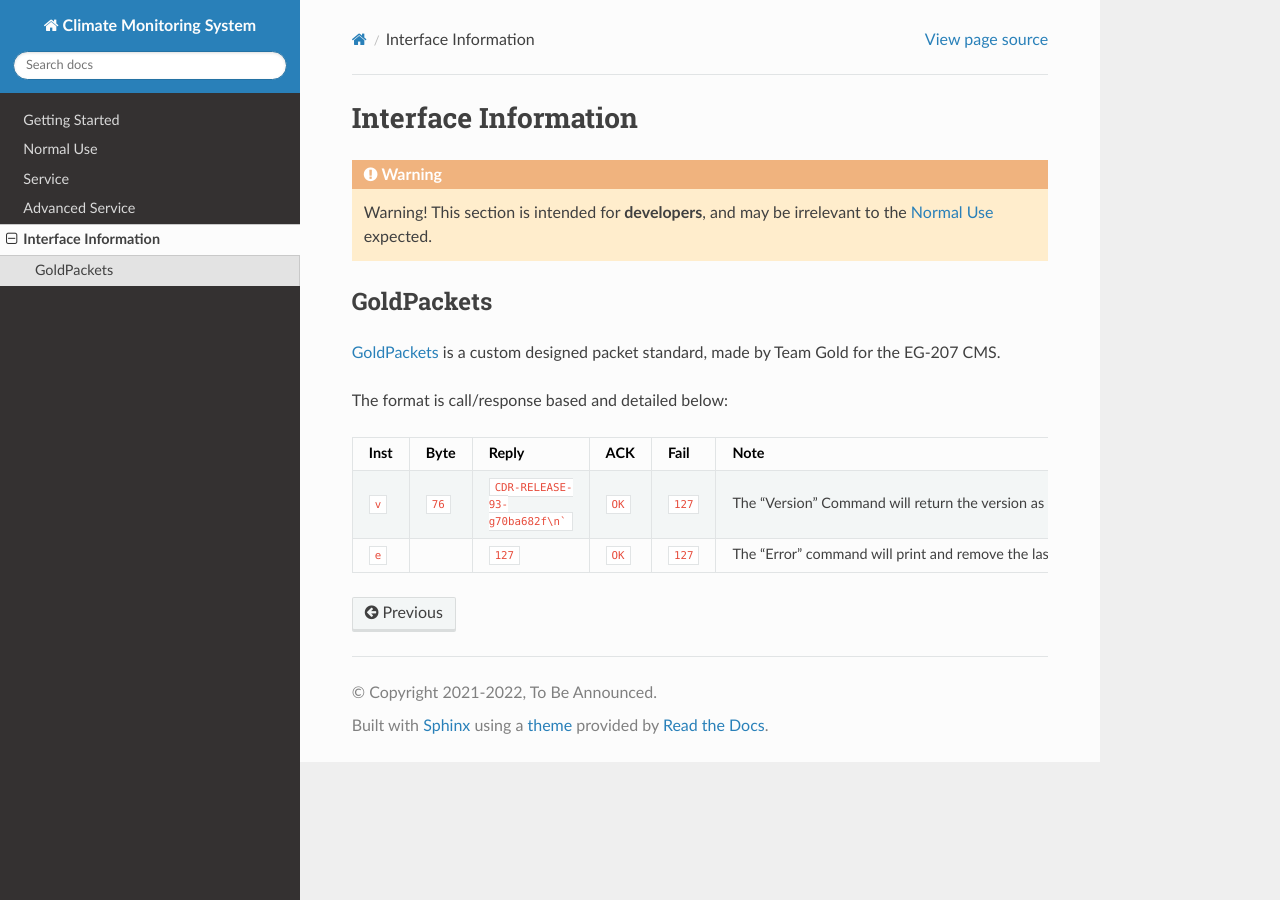
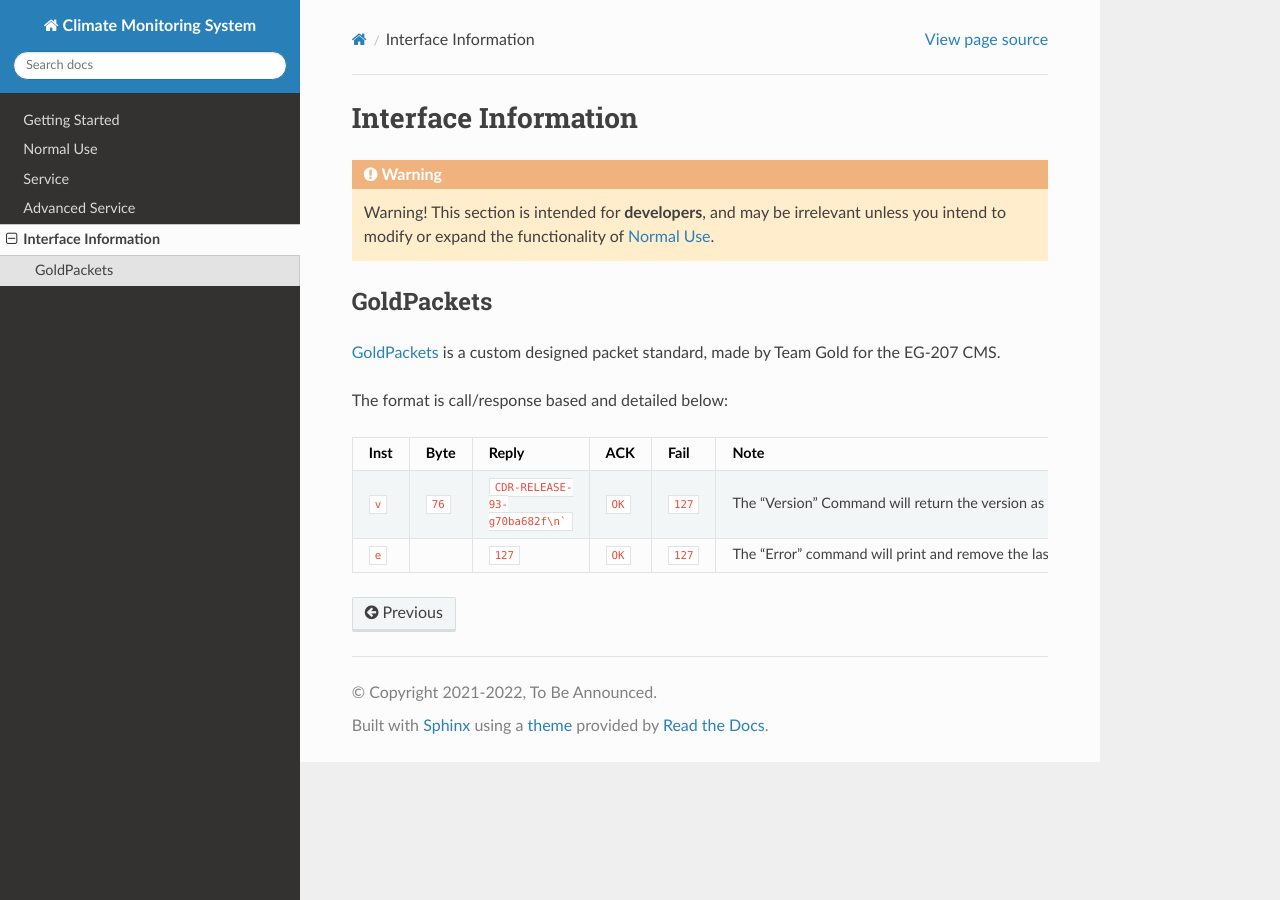
Before and after one commit to KenwoodFox/EG-207, a Sphinx documentation site: the page built from docs/advanced_service/interface_information.rst, in a window 1280 px wide. Built offline with Sphinx 7.4.7 and the Read the Docs theme 2.0.0, drawn with Linux system fonts in a browser that asks for light colours.

Commit message:
Better wording

```diff
--- a/docs/advanced_service/interface_information.rst
+++ b/docs/advanced_service/interface_information.rst
@@ -2,8 +2,8 @@ Interface Information
 =====================
 
 .. warning::
-    Warning! This section is intended for **developers**, and may be irrelevant to the :ref:`Normal Use`
-    expected.
+    Warning! This section is intended for **developers**, and may be irrelevant unless
+    you intend to modify or expand the functionality of :ref:`Normal Use`.
 
 
 GoldPackets
```
